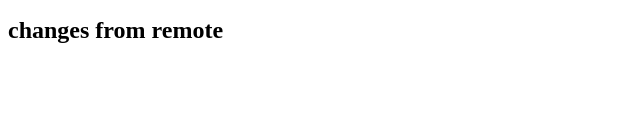
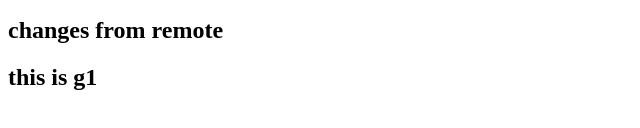
Before and after one commit to Tejussardana/testingGIT, a plain HTML site: page index.html in a window 1280 px wide. Shown: the part 168-296 px from the top of the page, without its empty margins (0-640 px from the left). Drawn offline with Linux system fonts and the light colour scheme.

Commit message:
g1 branch updated

```diff
--- a/index.html
+++ b/index.html
@@ -14,6 +14,8 @@
 
     <h2>changes from remote</h2>
 
+    <h2> this is g1</h2>
+
 
 </body>
 </html>
```
